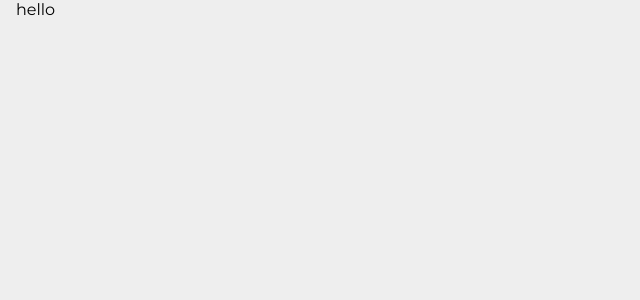
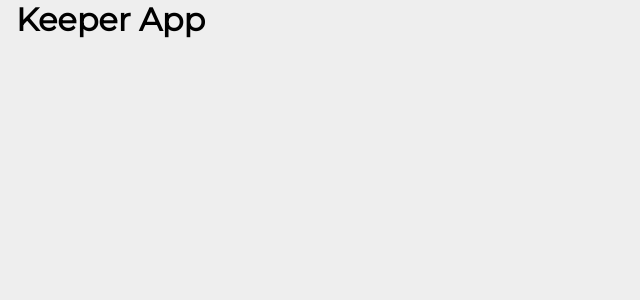
Before and after one commit to Mogle7Arkad/keeperAppUdemy, a React (Vite) app: page / in a window 1280 px wide. Shown: the top 300 px of the page, without its empty margins (0-640 px from the left). Built offline with nearby package versions, Linux system fonts and the light colour scheme; a web font is replaced by a local one.

Commit message:
create the header compnent and export it to the app component

```diff
--- a/src/App.jsx
+++ b/src/App.jsx
@@ -1,8 +1,11 @@
 import React from "react";
 import ReactDom from "react-dom"
+import Header from "./Header";
 
 function App(){
-    return <div>hello</div>
+    return <div className="body">
+        <Header />
+    </div>
 }
 
 export default App
--- /dev/null
+++ b/src/Header.jsx
@@ -0,0 +1,10 @@
+import React from "react";
+import ReactDOM from "react-dom"
+
+function Header() {
+    return <div className="header">
+        <h1>Keeper App</h1>
+    </div>
+}
+
+export default Header
```
